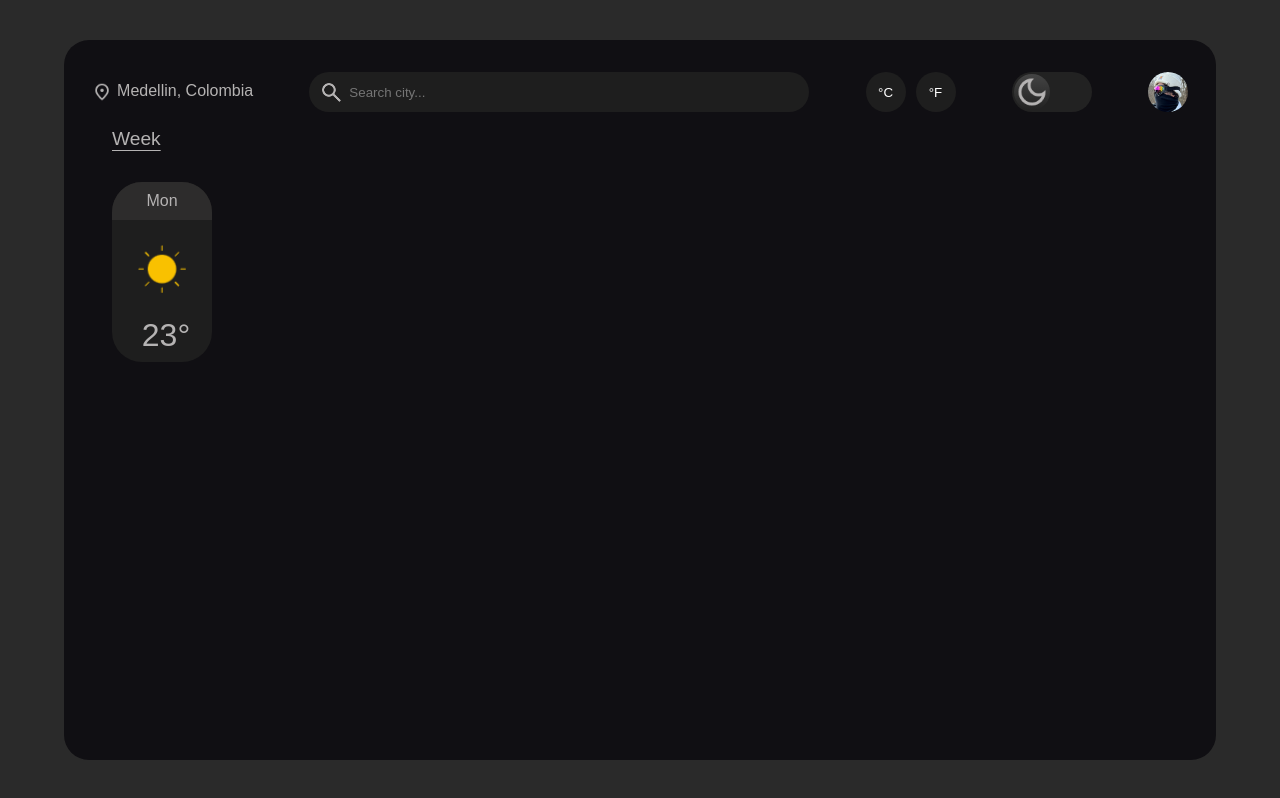
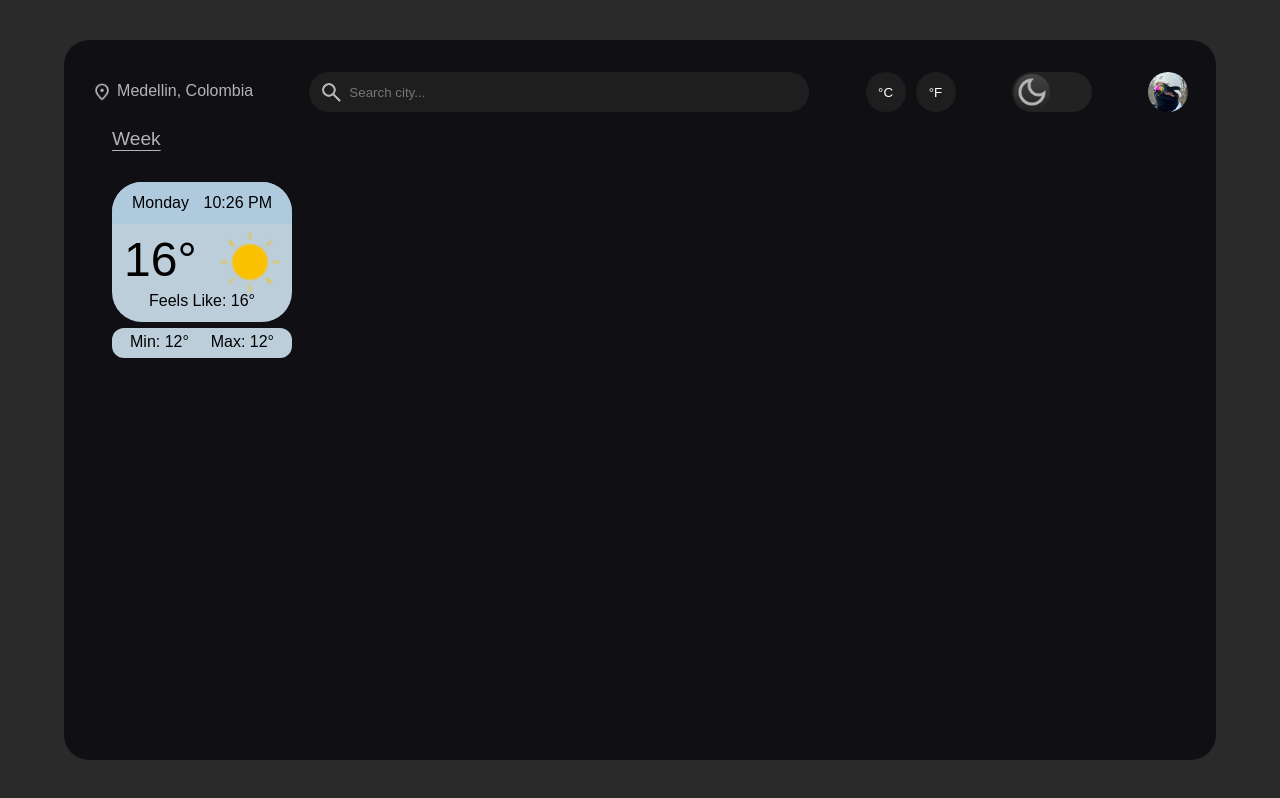
Before and after one commit to christianmonsalve850/weather-app, a React (Vite) app: page / in a window 1280 px wide. Built offline with nearby package versions, Linux system fonts and the light colour scheme.

Commit message:
selected widget template

```diff
--- a/src/Widgets/WeekWidgets.jsx
+++ b/src/Widgets/WeekWidgets.jsx
@@ -3,16 +3,34 @@ import styles from './Widgets.module.css'
 function WeekWidgets() {
     const daysOfWeek = ["Mon", "Tue", "Wed", "Thu", "Fri", "Sat", "Sun"];
 
+
     return (
         <>
             <button className={styles.week_btn}>Week</button><br />
-            <div className={styles.forecast}>
-                <div className={styles.individual_widget}>
-                    <div>
-                        <span>Mon</span>
+            {daysOfWeek.map(day => (
+                <div className={styles.forecast} key={day}>
+                    <div className={styles.individual_widget}>
+                        <div>
+                            <span>{day}</span>
+                        </div>
+                        <img src="./src/assets/sunny.png" alt="sunny" />
+                        <span className={styles.temp}>23°</span>
                     </div>
-                    <img src="./src/assets/sunny.png" alt="" />
-                    <span className={styles.temp}>23°</span>
+                </div>
+            ))}
+            <div className={styles.selected}>
+                <div className={styles.top_div}>
+                    <span>Monday</span>
+                    <span>10:26 PM</span>
+                </div>
+                <div className={styles.bottom_div}>
+                    <span className={styles.temp}>16°</span>
+                    <img src="./src/assets/sunny.png" alt="sunny" />
+                    <label>Feels Like: 16°</label>
+                </div>
+                <div className={styles.min_max}>
+                    <span>Min: 12°</span>
+                    <span>Max: 12°</span>
                 </div>
             </div>
         </>
--- a/src/Widgets/Widgets.module.css
+++ b/src/Widgets/Widgets.module.css
@@ -12,6 +12,9 @@
 .forecast {
     display: inline-block;
     position: relative;
+    margin-left: 22px;
+    /* For now */
+    display: none;
 }
 
 .individual_widget {
@@ -24,7 +27,7 @@
 
 .individual_widget div  {
     background-color: #2d2c2c;
-    padding: 10px 0;
+    padding: 12px 0;
     width: 100%;
     border-radius: 30px 30px 0 0;
 }
@@ -36,11 +39,70 @@
 .individual_widget img {
     margin-top: 25px;
     margin-bottom: 20px;
-
 }
 
 .individual_widget span.temp {
     font-size: 2rem;
     margin-left: 8px;
-    color: #B5B3B3;
+    color: #dfdcdc;
 }
+
+.selected {
+    width: 180px;
+    height: 140px;
+    border-radius: 30px;
+    background-color: #BCCEDA;
+    color: #000000;
+}
+
+.selected div.top_div{
+    display: flex;
+    justify-content: space-between;
+    padding: 12px 20px;
+    width: 100%;
+    border-radius: 30px 30px 0 0;
+    background-color: #AFCADC;
+}
+
+.selected div.top_div span {
+    color: #000000;
+}
+
+.selected span.temp {
+    font-size: 3rem;
+    color: #000000;
+}
+
+.selected img {
+    width: 60px;
+    height: 60px;
+}
+
+.selected div.bottom_div {
+    display: flex;
+    justify-content: space-between;
+    flex-wrap: wrap;
+    padding: 8px 12px;
+}
+
+.selected div.bottom_div label {
+    font-size: 1rem;
+    color: #000000;
+    margin-left: 5px;
+    padding: 0 20px;
+}
+
+.min_max {
+    background-color: #BCCEDA;
+    width: 180px;
+    height: 30px;
+    margin-top: 10px;
+    border-radius: 12px;
+    display: flex;
+    justify-content: space-between;
+    padding: 5px 18px;
+}
+
+.min_max span {
+    color: #000000;
+}
```
